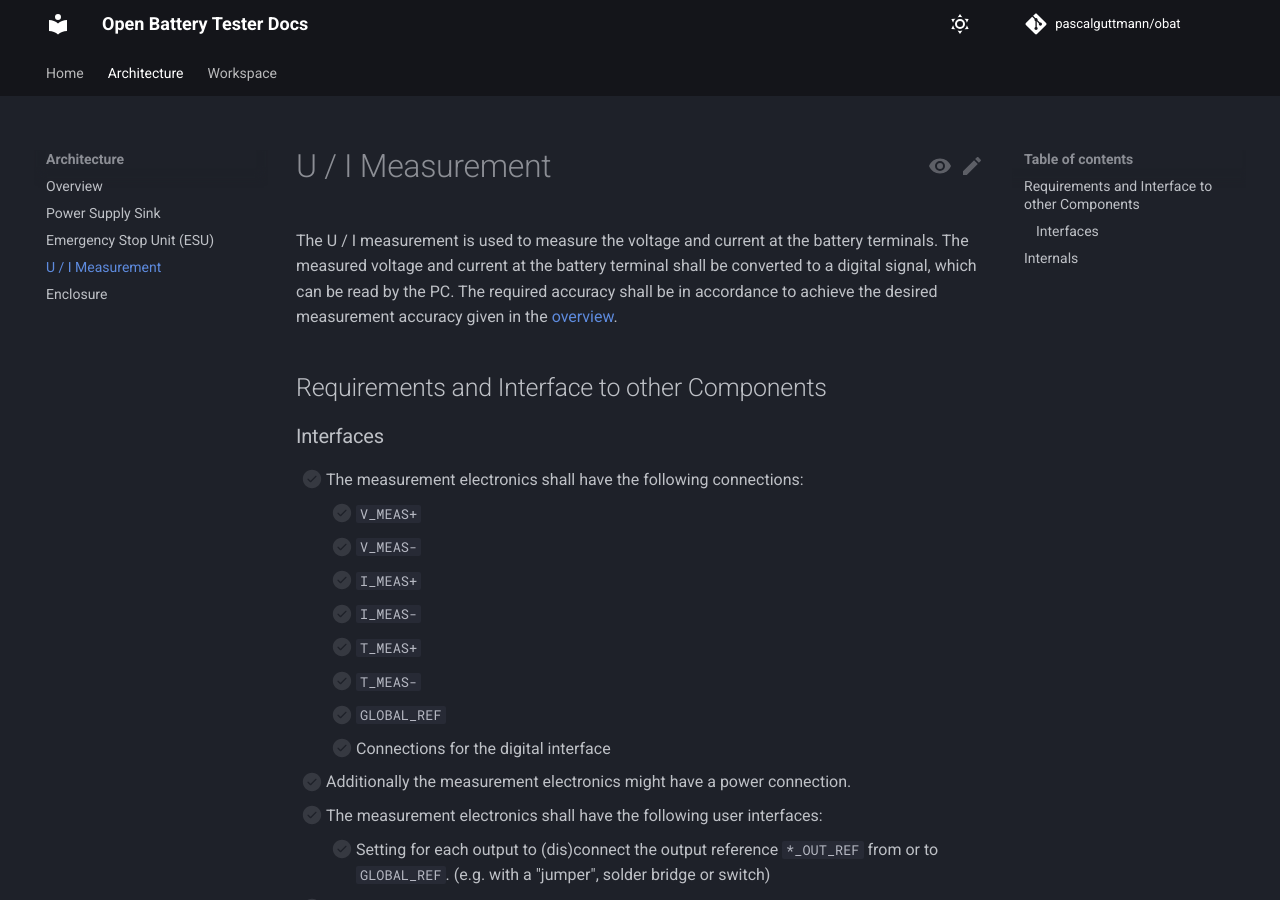
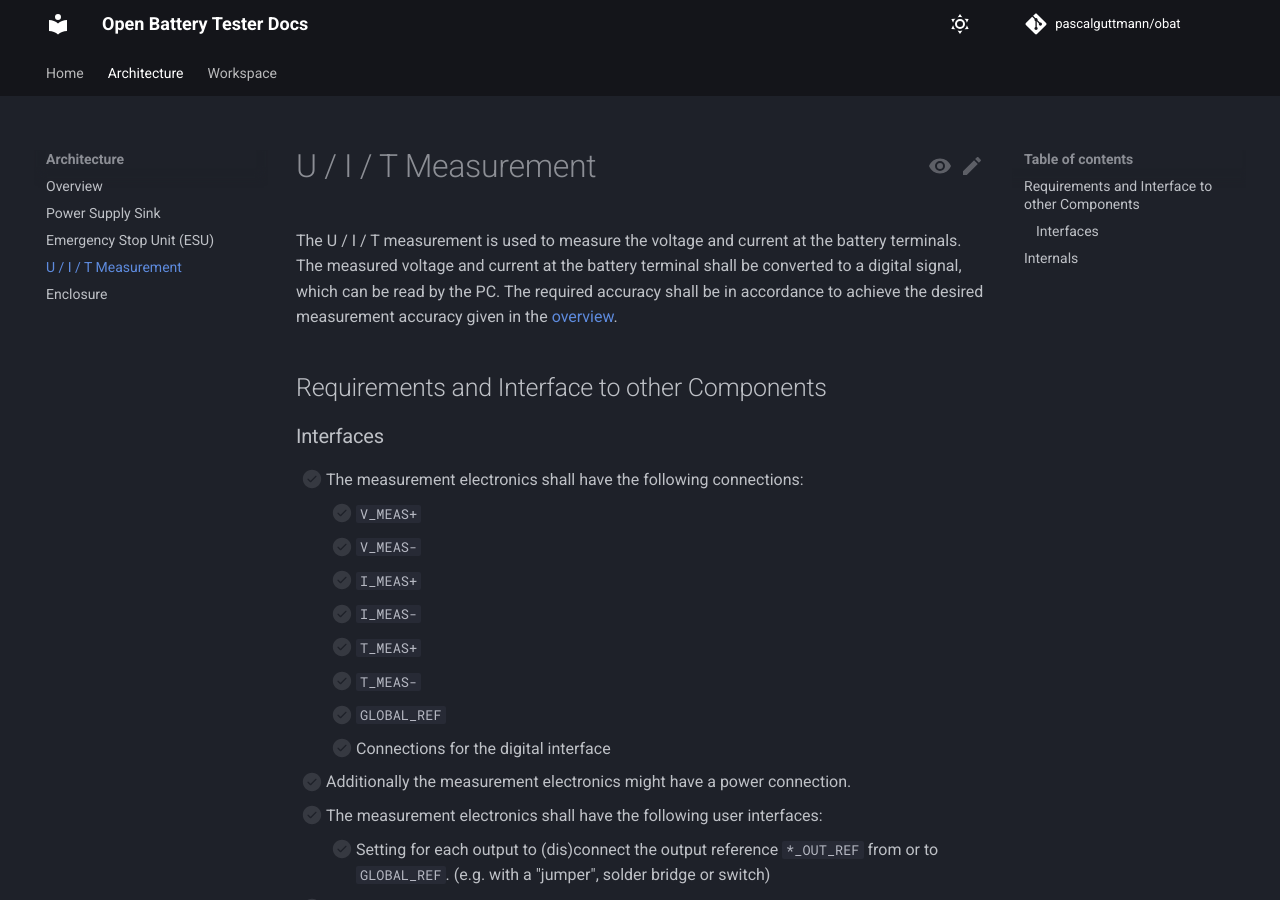
Before and after one commit to pascalguttmann/obat, an MkDocs documentation site: the page built from docs/arch/ui_measurement.md, in a window 1280 px wide and 900 px high. Built offline with MkDocs 1.6.1 and Material for MkDocs 9.7.7, drawn with Linux system fonts in a browser that asks for light colours; comment, search, counter and statistics services are not loaded.

```diff
--- a/docs/arch/ui_measurement.md
+++ b/docs/arch/ui_measurement.md
@@ -1,6 +1,6 @@
-# U / I Measurement
+# U / I / T Measurement
 
-The U / I measurement is used to measure the voltage and current at the battery
+The U / I / T measurement is used to measure the voltage and current at the battery
 terminals. The measured voltage and current at the battery terminal shall be
 converted to a digital signal, which can be read by the PC.
 The required accuracy shall be in accordance to achieve the desired measurement
```
